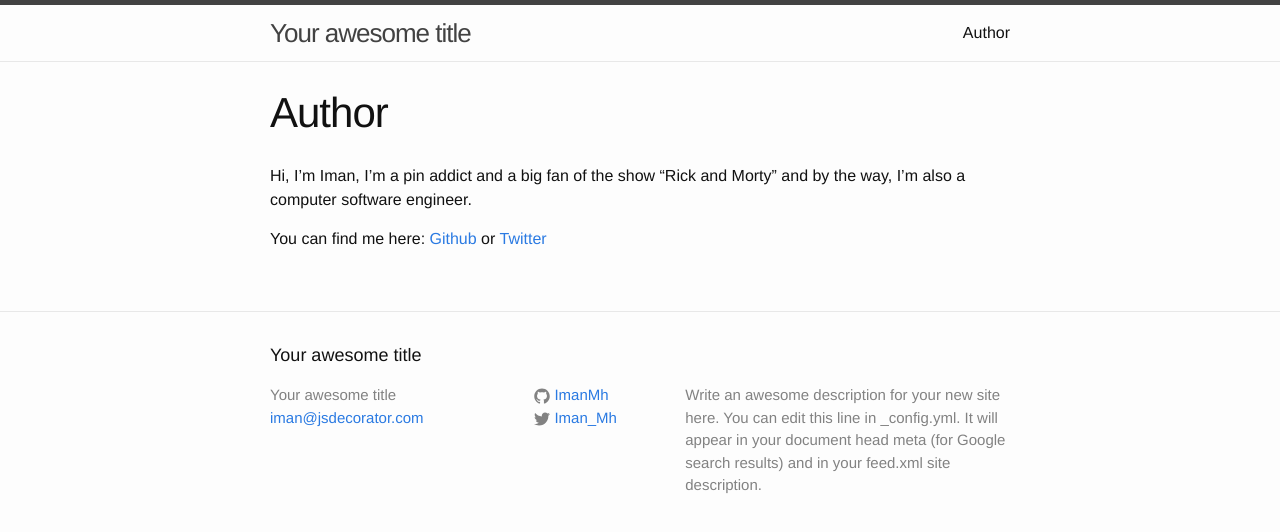
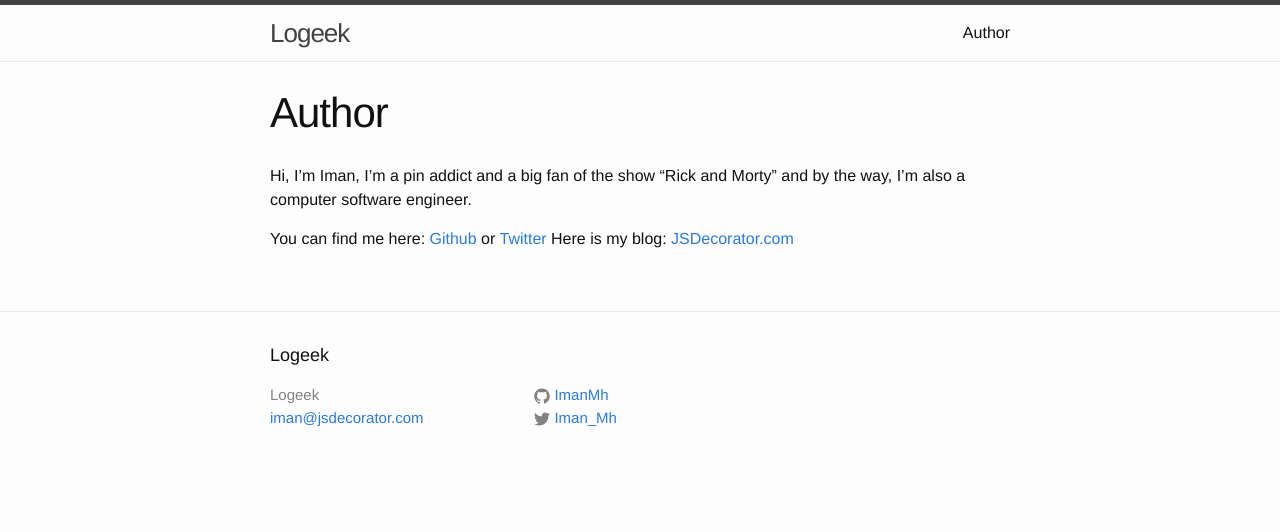
Before and after one commit to ImanMh/jekyll-sites, a Jekyll site: the page built from about.md, in a window 1280 px wide. Shown: the top 532 px of the page. Built offline with Jekyll 4.4.1, drawn with Linux system fonts in a browser that asks for light colours.

Commit message:
initial structure setted up

```diff
--- a/_config.yml
+++ b/_config.yml
@@ -6,12 +6,9 @@
 # 'jekyll serve'. If you change this file, please restart the server process.
 
 # Site settings
-title: Your awesome title
+title: Logeek
 email: iman@jsdecorator.com
-description: > # this means to ignore newlines until "baseurl:"
-  Write an awesome description for your new site here. You can edit this
-  line in _config.yml. It will appear in your document head meta (for
-  Google search results) and in your feed.xml site description.
+description: > # Logeek is a javascript log framework for node or browser. It’s a high performance and light weight. Easy to combined with other tools such as Chalk.
 baseurl: "" # the subpath of your site, e.g. /blog
 url: "http://yourdomain.com" # the base hostname & protocol for your site
 twitter_username: Iman_Mh
--- a/about.md
+++ b/about.md
@@ -7,3 +7,4 @@ permalink: /Author/
 Hi, I'm Iman, I'm a pin addict and a big fan of the show "Rick and Morty" and by the way, I'm also a computer software engineer.
 
 You can find me here: [Github](https://github.com/ImanMh) or [Twitter](https://twitter.com/Iman_mh)
+Here is my blog: [JSDecorator.com](https://jsdecorator.com/)
```
Also changed, not shown: index.md (+1 -1 lines), _includes/github-markdown.md (renamed from _includes/markdown-test.md).
